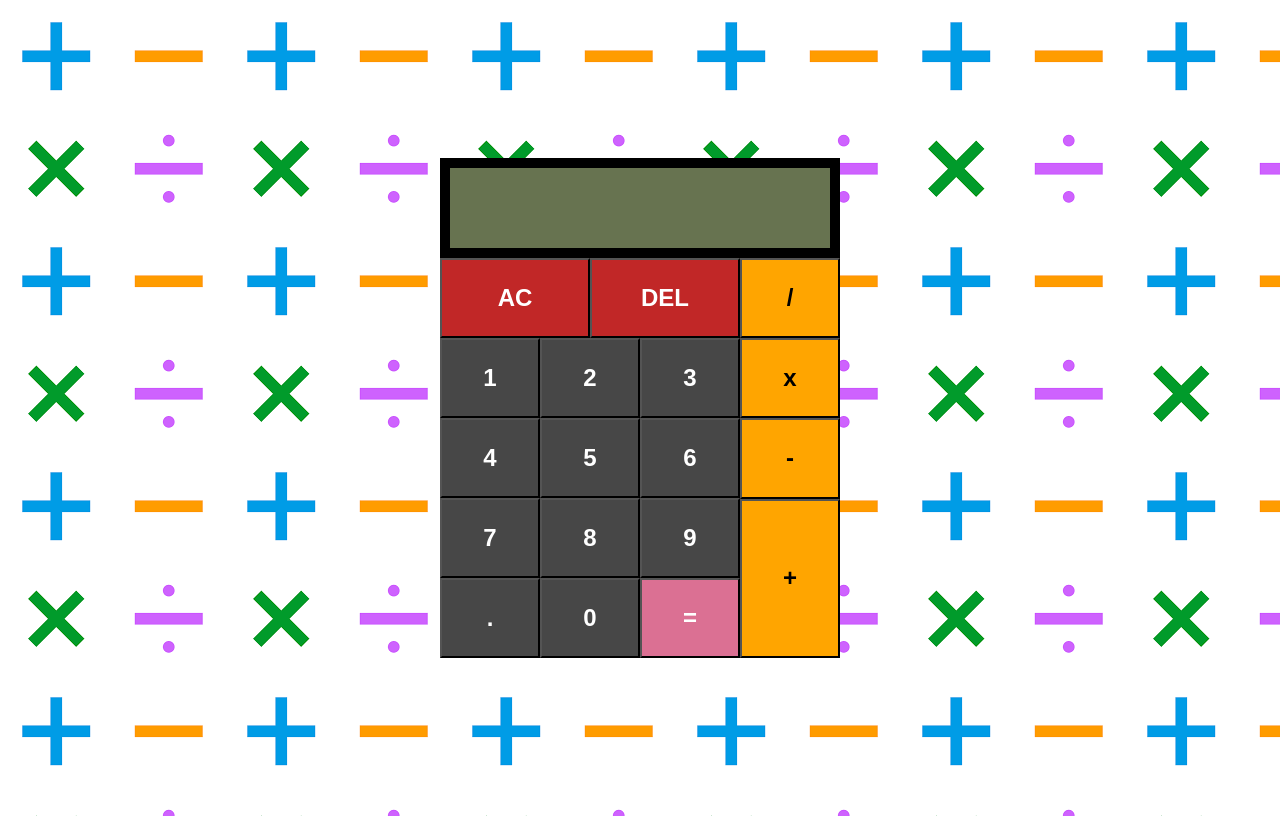
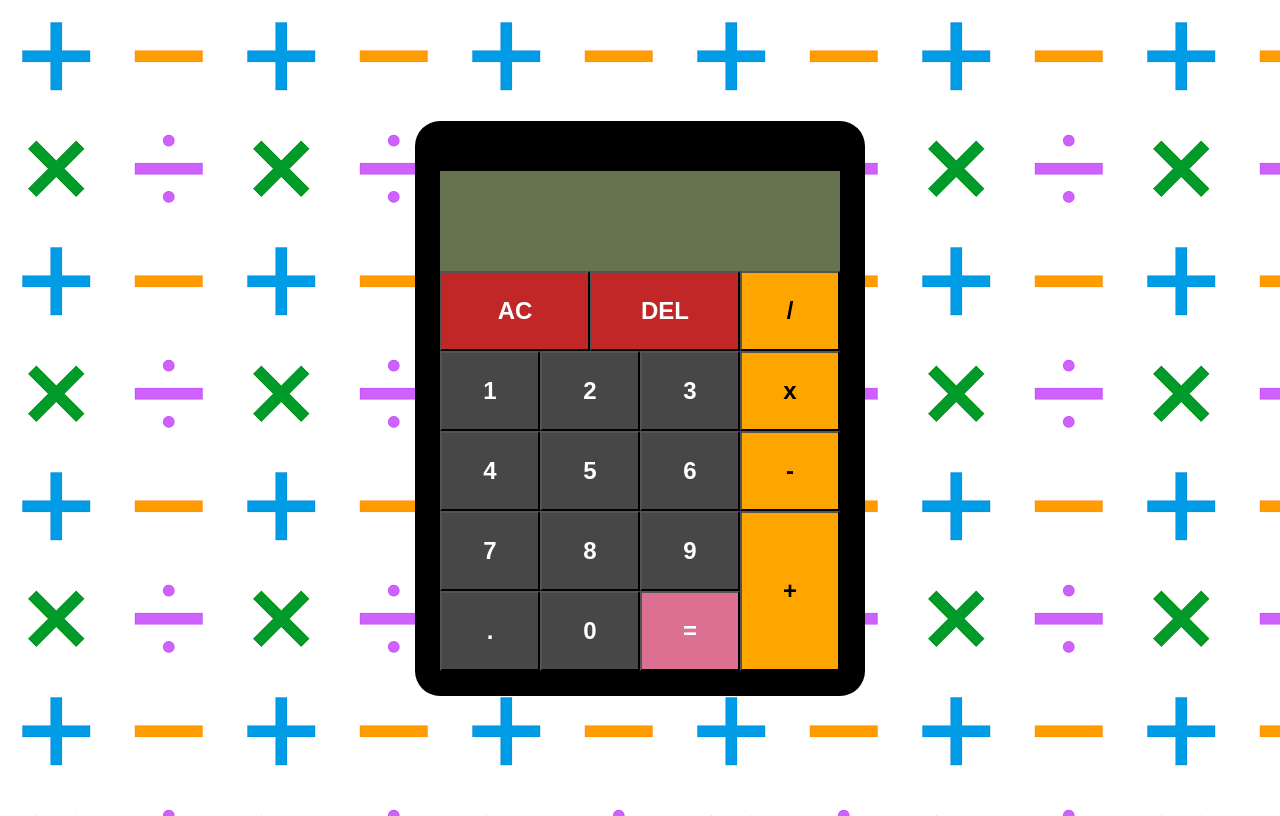
Before and after one commit to UzairKhan-27/calculator, a plain HTML site: page index.html in a window 1280 px wide. Drawn offline with Linux system fonts and the light colour scheme.

Commit message:
Add calculator border

```diff
--- a/styles.css
+++ b/styles.css
@@ -27,7 +27,6 @@ body
 .keys
 {
     display: flex;
-    /* gap:10px; */
 }
 .operators
 {
@@ -65,7 +64,6 @@ button#numDEL,button#numAC
     display: flex;
     width: 400px;
     height: 100px;
-    border: solid black 10px;
     font-size: xxx-large;
     justify-content: flex-end;
     align-items: end;
@@ -79,5 +77,7 @@ button#numDEL,button#numAC
     flex-direction: column;
     justify-content: center;
     align-items: center;
-    background-color: purple;
+    border: solid black 25px;
+    border-radius: 25px;
+    border-top: solid black 50px;
 }
```
